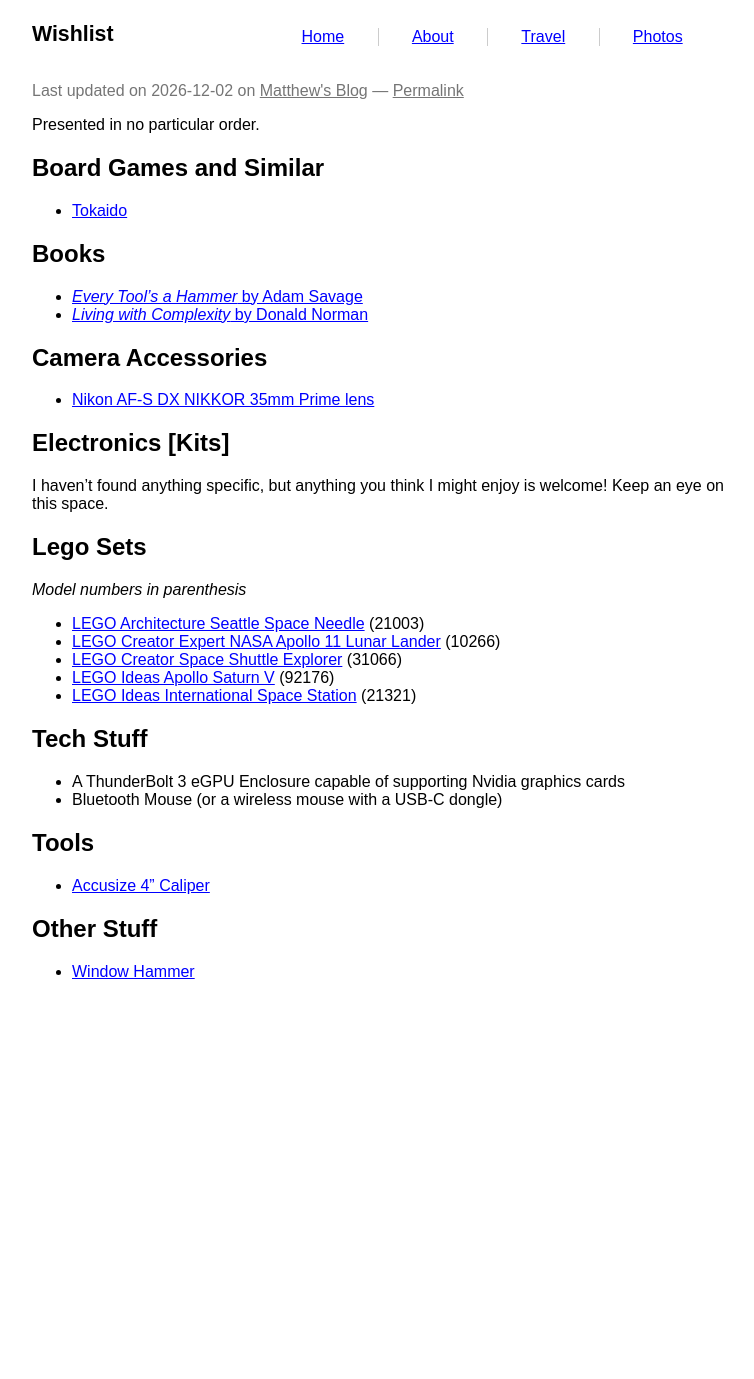
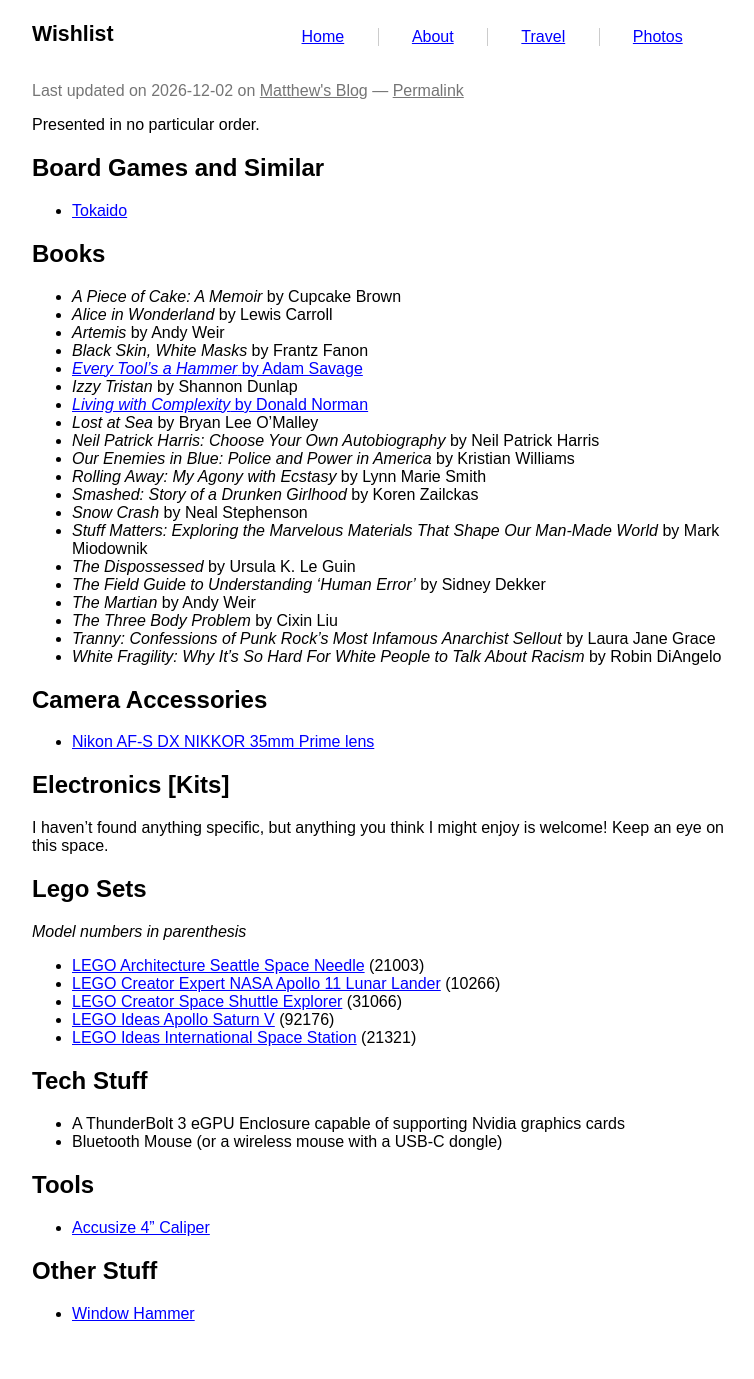
Before and after one commit to prplecake/jrgnsn.net, a Jekyll site: the page built from wishlist.md, in a window 1280 px wide. Shown: the whole page, without its empty margins (258-1012 px from the left). Built offline with Jekyll 4.4.1, drawn with Linux system fonts in a browser that asks for light colours; before the commit the page ends 1037 px from its top, so only the background shows below that.

Commit message:
Add books to wishlist

```diff
--- a/wishlist.md
+++ b/wishlist.md
@@ -11,8 +11,31 @@
 * [Tokaido](https://www.amazon.com/dp/B0757QD8FY)
 
 ## Books
+* *A Piece of Cake: A Memoir* by Cupcake Brown
+* *Alice in Wonderland* by Lewis Carroll
+* *Artemis* by Andy Weir
+* *Black Skin, White Masks* by Frantz Fanon
 * [*Every Tool's a Hammer* by Adam Savage](https://www.amazon.com/Every-Tools-Hammer-Life-What/dp/1982113472)
+* *Izzy Tristan* by Shannon Dunlap
 * [*Living with Complexity* by Donald Norman](https://mitpress.mit.edu/books/living-complexity)
+* *Lost at Sea* by Bryan Lee O'Malley
+* *Neil Patrick Harris: Choose Your Own Autobiography* by Neil Patrick
+Harris
+* *Our Enemies in Blue: Police and Power in America* by Kristian
+Williams
+* *Rolling Away: My Agony with Ecstasy* by Lynn Marie Smith
+* *Smashed: Story of a Drunken Girlhood* by Koren Zailckas
+* *Snow Crash* by Neal Stephenson
+* *Stuff Matters: Exploring the Marvelous Materials That Shape Our
+Man-Made World* by Mark Miodownik
+* *The Dispossessed* by Ursula K. Le Guin
+* *The Field Guide to Understanding 'Human Error'* by Sidney Dekker
+* *The Martian* by Andy Weir
+* *The Three Body Problem* by Cixin Liu
+* *Tranny: Confessions of Punk Rock's Most Infamous Anarchist Sellout*
+by Laura Jane Grace
+* *White Fragility: Why It's So Hard For White People to Talk About
+Racism* by Robin DiAngelo
 
 ## Camera Accessories
 * [Nikon AF-S DX NIKKOR 35mm Prime lens](https://www.amazon.com/dp/B001S2PPT0)
```
